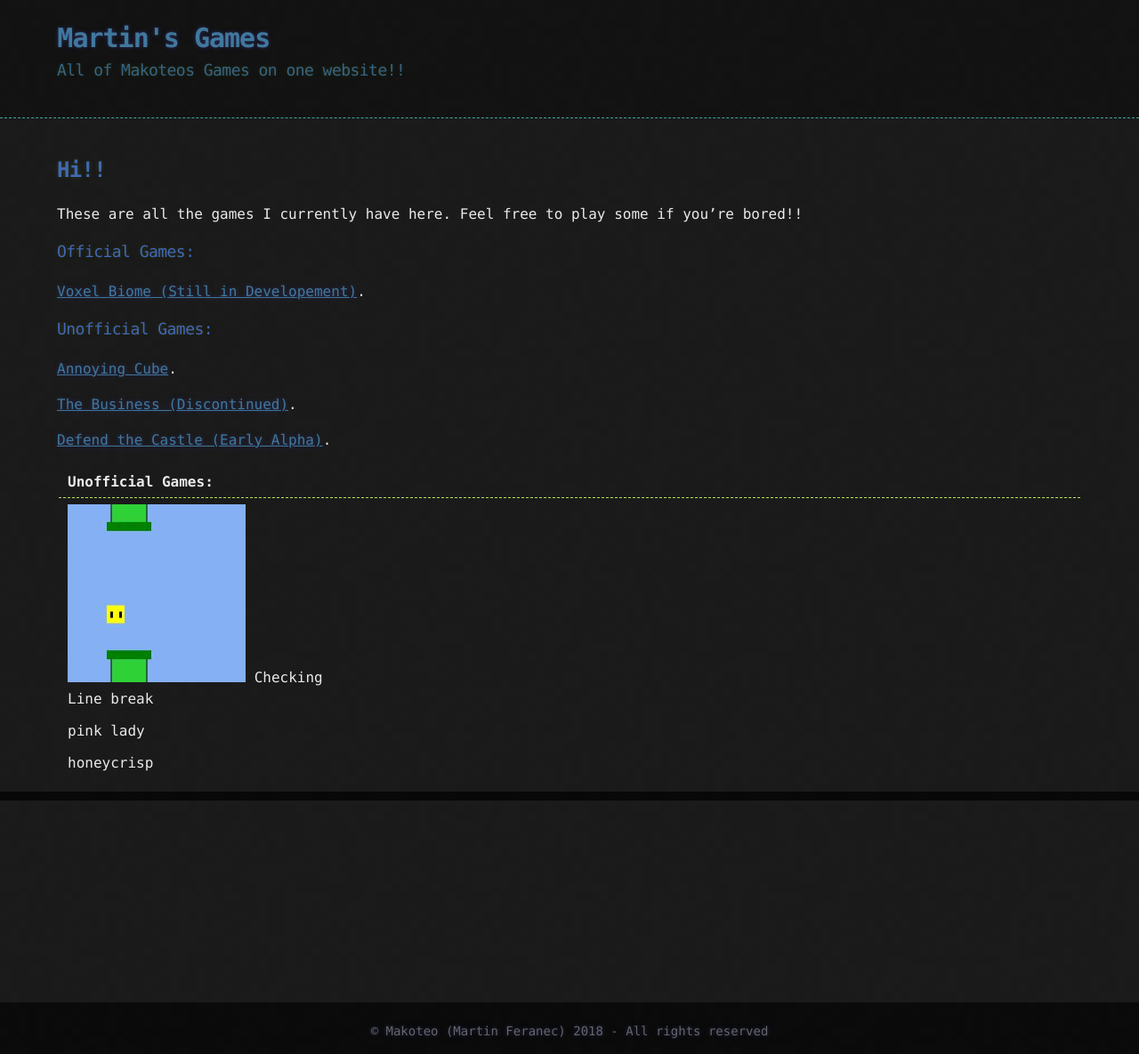
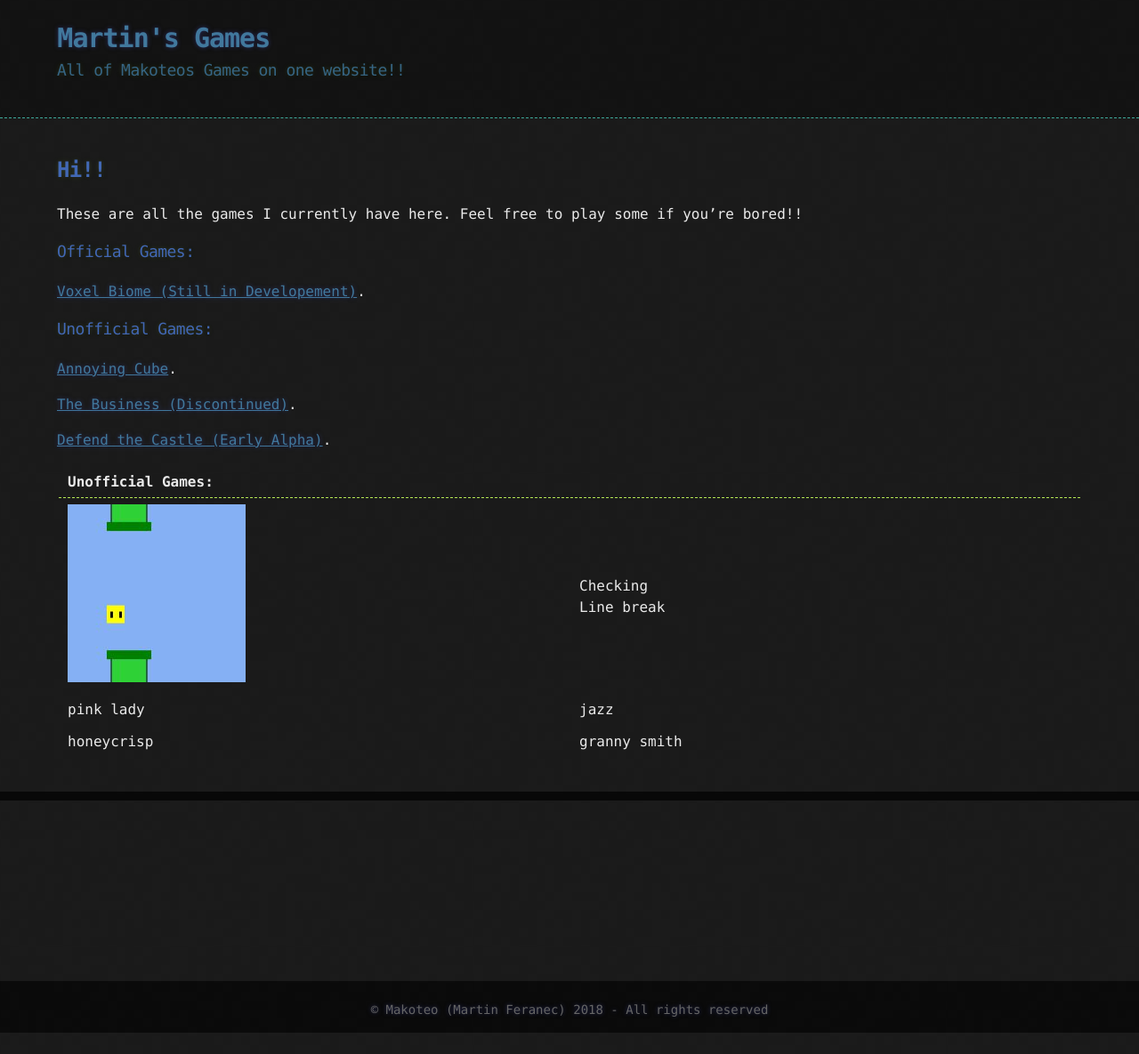
Before and after one commit to makoteo/blog, a Jekyll site: the page built from index.md, in a window 1280 px wide. Shown: the whole page at 89% size. Built offline with Jekyll 4.4.1, drawn with Linux system fonts in a browser that asks for light colours; after the commit the page ends 1161 px from its top, so only the background shows below that.

Commit message:
Testing another aproach

```diff
--- a/_sass/jekyll-theme-hacker.scss
+++ b/_sass/jekyll-theme-hacker.scss
@@ -242,6 +242,8 @@
 td {
   text-align: left;
   padding: 5px 10px;
+  word-wrap:break-word;
+  white-space: normal;
 }
 
 hr {
--- a/index.md
+++ b/index.md
@@ -21,6 +21,6 @@
 
 | Unofficial Games: | |
 |-------|--------|
-| [![Click to play Annoying Cube!](/assets/PageImages/ThumbnailAnnoyingCubeNotScaled.jpg)](./games/flying-cube/index.html) {::nomarkdown}Checking <br> Line break{:/} |
-| pink lady |
-| honeycrisp |
+| [![Click to play Annoying Cube!](/assets/PageImages/ThumbnailAnnoyingCubeNotScaled.jpg)](./games/flying-cube/index.html) | {::nomarkdown}Checking <br> Line break{:/} |
+| pink lady | jazz |
+| honeycrisp | granny smith |
```
